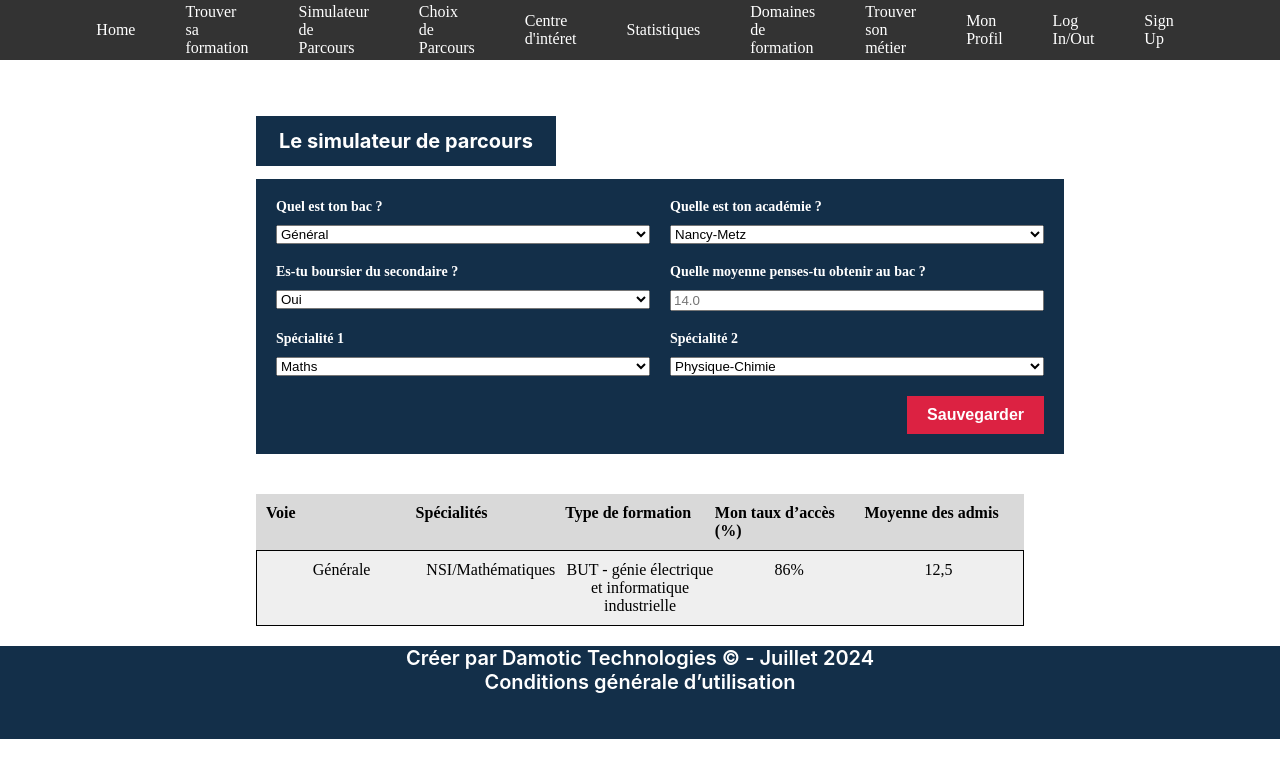
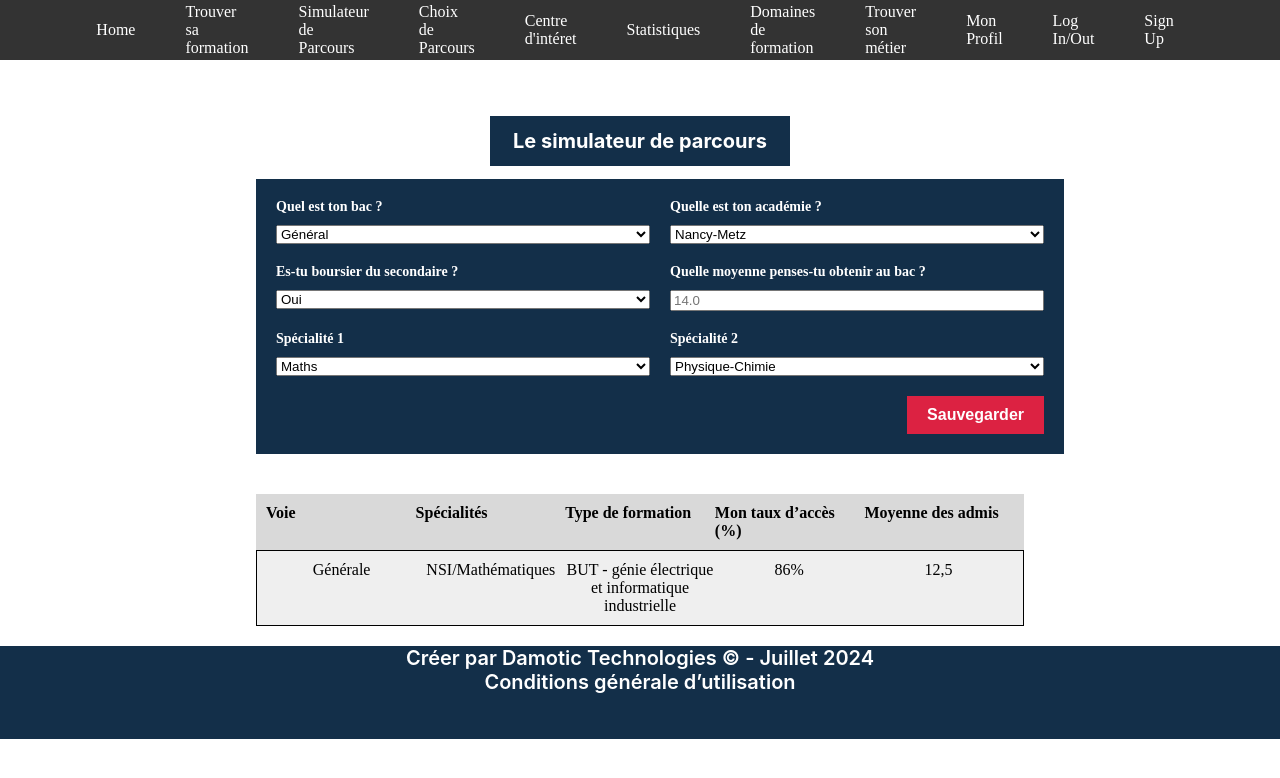
Before and after one commit to StagiairesDAMOTIC/FrontEndPsup, an Angular app: page /simulateur-de-parcours in a window 1280 px wide. Shown: the top 778 px of the page. Built offline with nearby package versions, Linux system fonts and the light colour scheme.

Commit message:
centrage de simulateur de parcours titre

```diff
--- a/src/app/simulateur-de-parcours/simulateur-de-parcours.component.css
+++ b/src/app/simulateur-de-parcours/simulateur-de-parcours.component.css
@@ -93,3 +93,8 @@ body {
 .result-row div {
   text-align: center;
 }
+.autourh1 {
+  display: flex;
+  align-content: center;
+  justify-content: center;
+}
--- a/src/app/simulateur-de-parcours/simulateur-de-parcours.component.html
+++ b/src/app/simulateur-de-parcours/simulateur-de-parcours.component.html
@@ -1,6 +1,8 @@
 
 <div class="container">
-   <h1 class="header">Le simulateur de parcours</h1>
+   <div class="autourh1">
+     <h1 class="header">Le simulateur de parcours</h1>
+   </div>
 
   <div class="app-info-eleve" ></div>
 
```
